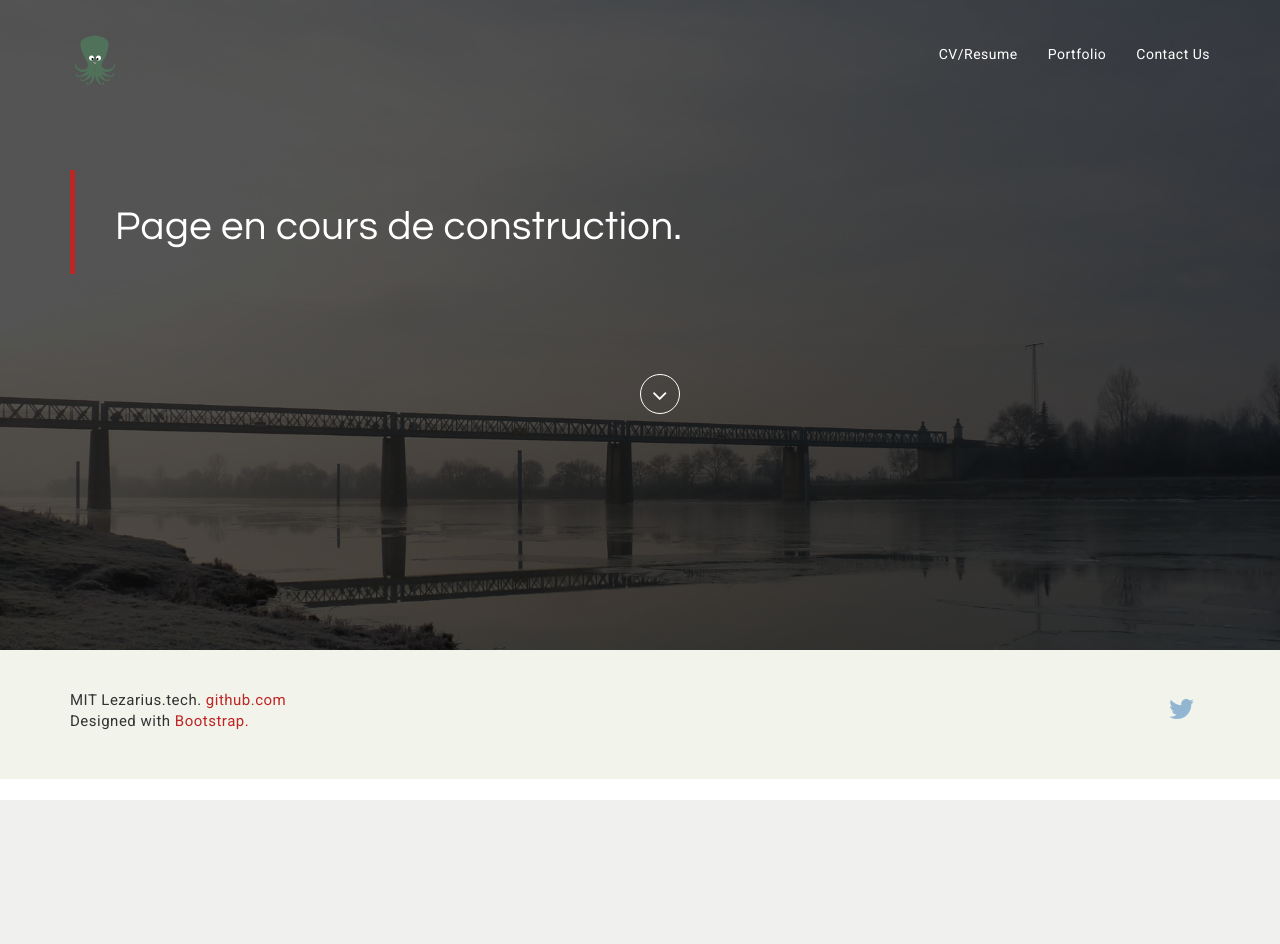
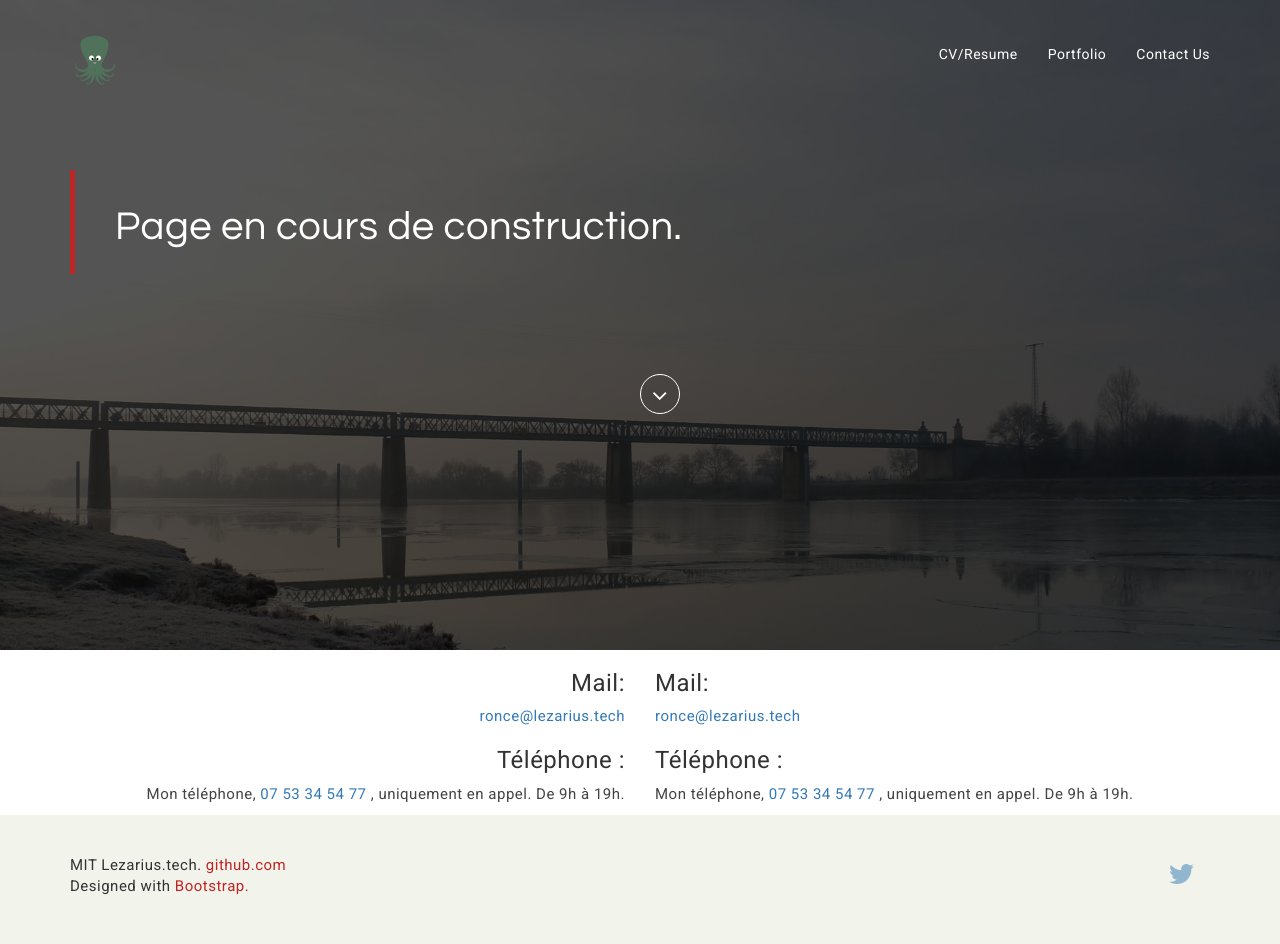
Before and after one commit to lezarius/lezarius.tech, a PHP site: page /portfolio.php in a window 1280 px wide. Before the commit the page ends 800 px from the top, so only its background shows below. Run offline with PHP 8.4, Linux system fonts and the light colour scheme.

Commit message:
test design

```diff
--- a/portfolio.php
+++ b/portfolio.php
@@ -19,13 +19,29 @@
         </div>
         </div>
       </div>
-
+    <div class="container">
+      <div class="row">
+        <div class="col-md-6 text-right">
+         <div class="about-text">
+          <h3>Mail:</h3>
+      <p><a href="mailto:ronce@lezarius.tech">ronce@lezarius.tech</a></p>
+          <h3>Téléphone :</h3>
+      <p>Mon téléphone, <a href="tel:+33753345477">07 53 34 54 77</a> , uniquement en appel. De 9h à 19h.</p>
+          </div>
+        </div>
+        <div class="col-md-6 text-left">
+          <div class="about-text">
+          <h3>Mail:</h3>
+      <p><a href="mailto:ronce@lezarius.tech">ronce@lezarius.tech</a></p>
+          <h3>Téléphone :</h3>
+      <p>Mon téléphone, <a href="tel:+33753345477">07 53 34 54 77</a> , uniquement en appel. De 9h à 19h.</p>
+          </div>
+        </div>
 
 
 
       </div>
     </div>
-  </section>
 
  <?php include 'footer.php'; ?>
 
```
